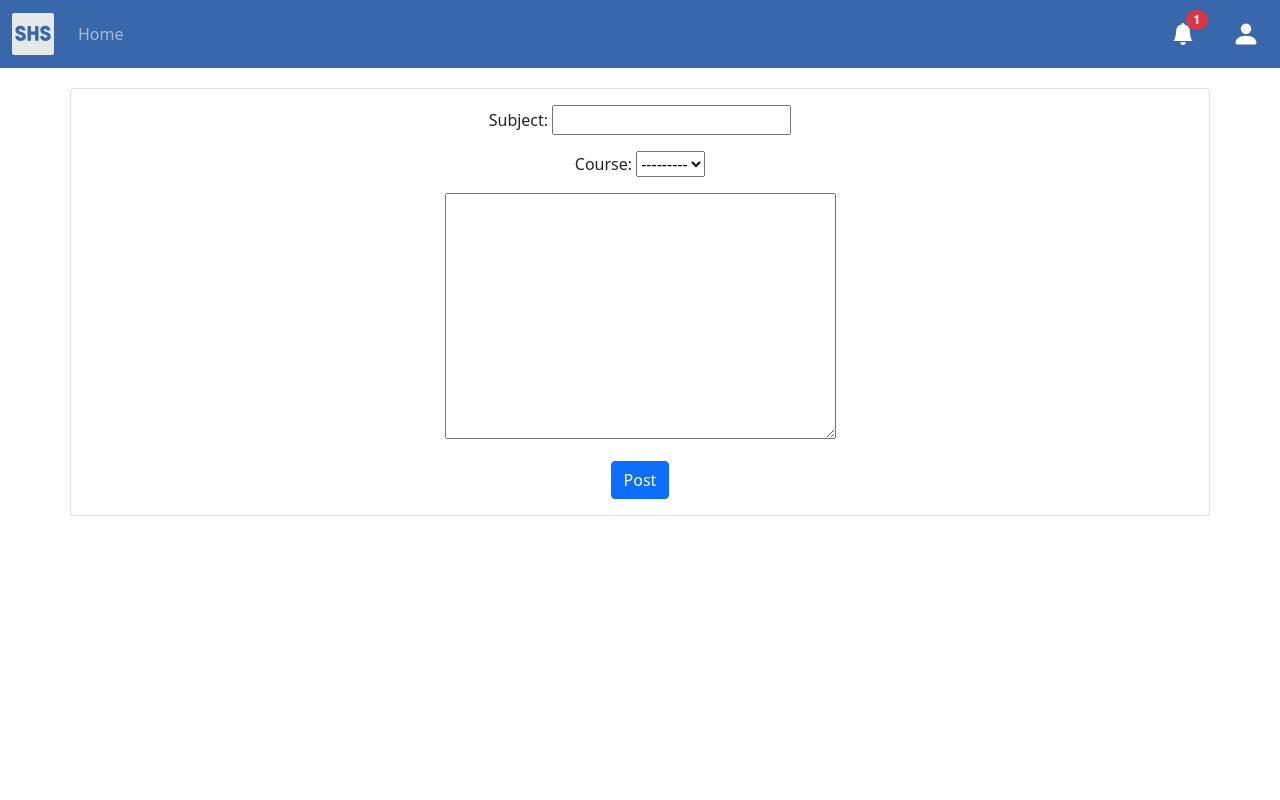
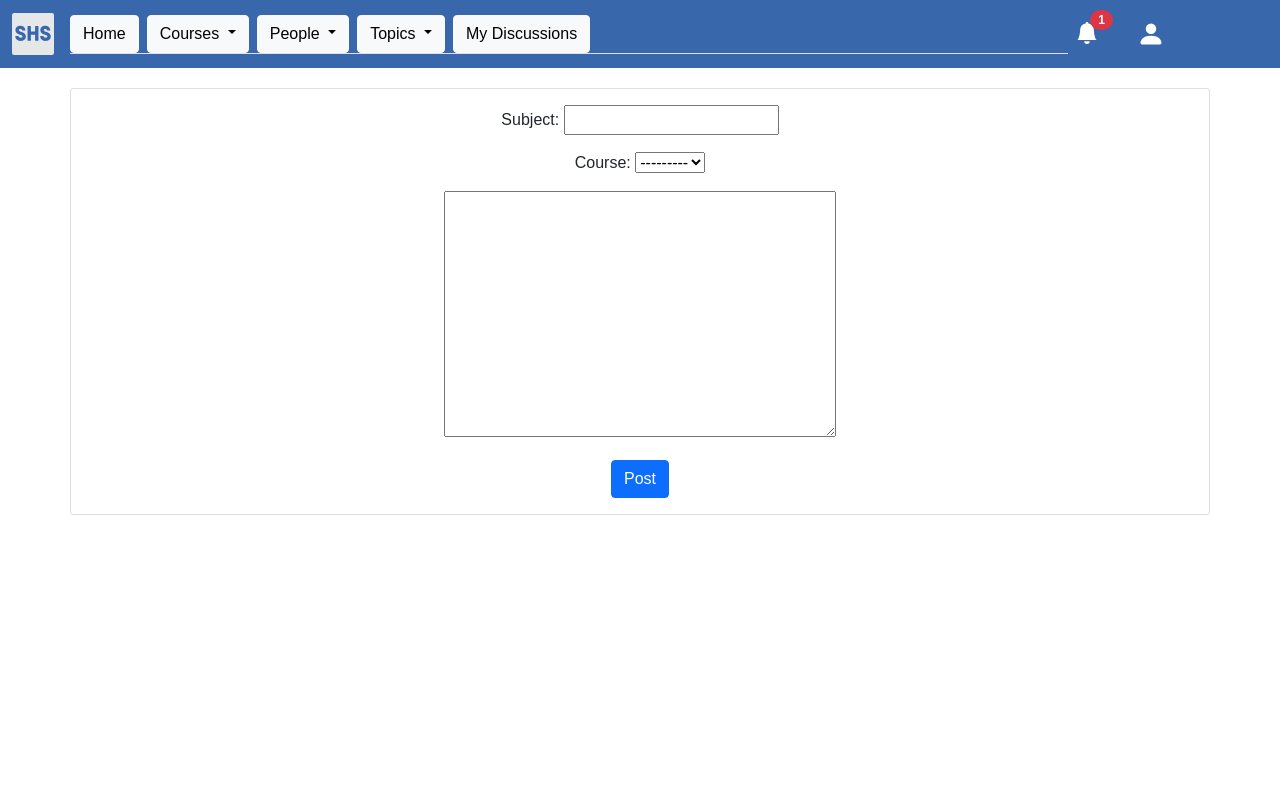
Before and after one commit to hrmian/Student_Help_Site, a Django app: page /newtopic/ in a window 1280 px wide. Run offline with Django 3.2, Linux system fonts and the light colour scheme; the visitor is signed in with stand-in values (Sample User, id 1); data that the repository does not hold is empty; some libraries are stand-ins or nearby versions.

Commit message:
adding the option bar to the dashboard

```diff
--- a/templates/base.html
+++ b/templates/base.html
@@ -23,17 +23,58 @@
                 aria-controls="navbarSupportedContent" aria-expanded="false" aria-label="Toggle navigation">
             <span class="navbar-toggler-icon"></span>
         </button>
-        <div class="collapse navbar-collapse w-100" id="navbarSupportedContent">
-            <ul class="navbar-nav me-auto mb-2 mb-lg-0">
-                <li class="nav-item">
-                    <a class="nav-link" aria-current="page" href="{% url 'home' %}">Home</a>
-                </li>
-                <!--<li class="nav-item">
-                    <a class="nav-link" aria-current="page" href="#">Discussions</a>
-                </li> -->
-            </ul>
-            <ul class="navbar-nav mr-auto">
-                {% if user.is_authenticated %}
+        <div class="collapse navbar-collapse w-100 " id="navbarSupportedContent">
+            {% if user.is_authenticated %}
+                <ul class="nav nav-tabs navbar-light col-10">
+                    <button type="button" class="btn btn-light" aria-expanded="false">
+                            Home
+                    </button>
+                    <div class="btn-group">
+                        <button type="button" class="btn btn-light dropdown-toggle mx-2" data-bs-toggle="dropdown" aria-expanded="false">
+                            Courses
+                        </button>
+                        <ul class="dropdown-menu">
+                            <li><a class="dropdown-item" href="#">Add a Course</a></li>
+                            <li><hr class="dropdown-divider"></li>
+                            <li><a class="dropdown-item" href="#">Learn About a Course</a></li>
+                            <li><hr class="dropdown-divider"></li>
+                            <li><a class="dropdown-item" href="#">Ask About a Course</a></li>
+                            <li><hr class="dropdown-divider"></li>
+                            <li><a class="dropdown-item" href="#">Leave a Comment About a Course</a></li>
+                        </ul>
+                    </div>
+                    <div class="btn-group">
+                        <button type="button" class="btn btn-light dropdown-toggle" data-bs-toggle="dropdown" aria-expanded="false">
+                            People
+                        </button>
+                        <ul class="dropdown-menu">
+                            <li><a class="dropdown-item" href="#">Professors</a></li>
+                            <li><hr class="dropdown-divider"></li>
+                            <li><a class="dropdown-item" href="#">TAs</a></li>
+                            <li><hr class="dropdown-divider"></li>
+                            <li><a class="dropdown-item" href="#">Students</a></li>
+                            <li><hr class="dropdown-divider"></li>
+                            <li><a class="dropdown-item" href="#">Alumni</a></li>
+                        </ul>
+                    </div>
+
+                    <div class="btn-group">
+                        <button type="button" class="btn btn-light dropdown-toggle mx-2" data-bs-toggle="dropdown" aria-expanded="false">
+                            Topics
+                        </button>
+                        <ul class="dropdown-menu">
+                            <li><a class="dropdown-item" href="#">My Topics</a></li>
+                            <li><hr class="dropdown-divider"></li>
+                            <li><a class="dropdown-item" href="#">Create a Topic</a></li>
+                            <li><hr class="dropdown-divider"></li>
+                            <li><a class="dropdown-item" href="#">Explore Topics</a></li>
+                        </ul>
+                    </div>
+                    <button type="button" class="btn btn-light" aria-expanded="false">
+                            My Discussions
+                    </button>
+                </ul>
+                <ul class="navbar-nav col-2">
                     <li class="nav-item dropdown">
                         <a class="nav-link" href="#" id="navbarDropdownMenuLink" role="button"
                            data-bs-toggle="dropdown" aria-expanded="false">
@@ -45,7 +86,7 @@
                             <li><a class="dropdown-item" href="#">Clear</a></li>
                         </ul>
                     </li>
-                    <li class="nav-item dropdown">
+                    <li class="nav-item dropdown col-1">
                         <a class="nav-link" href="#" id="navbarDropdownMenuLink" role="button"
                            data-bs-toggle="dropdown" aria-expanded="false">
                             <img src="{% static "images/person.svg" %}" alt="" height="28">
@@ -61,8 +102,8 @@
                             <li><a class="dropdown-item" href="{% url 'logout' %}">Log out</a></li>
                         </ul>
                     </li>
-                {% endif %}
-            </ul>
+                </ul>
+            {% endif %}
         </div>
     </div>
 </nav>
@@ -74,4 +115,62 @@
 </div>
 </div>
 </body>
-</html>
+
+
+
+
+
+
+
+
+
+
+
+
+
+
+
+<style>
+    body, html {
+        height: 100%;
+        margin: 0;
+        font-family: Arial, Helvetica, sans-serif;
+    }
+
+    .hero-image {
+        background-image: linear-gradient(rgba(0, 0, 0, 0.5), rgba(0, 0, 0, 0.5)), url("https://uwm.edu/wp-content/uploads/2016/12/uwm-seo-default-image.jpg");
+        height: 100%;
+        background-position: center;
+        background-repeat: no-repeat;
+        background-size: cover;
+        position: relative;
+    }
+
+    .hero-text {
+        text-align: center;
+        position: absolute;
+        top: 50%;
+        left: 50%;
+        transform: translate(-50%, -50%);
+        color: white;
+    }
+
+    .nav-item{
+        align-content: baseline;
+    }
+
+    .hero-text button {
+        border: none;
+        outline: 0;
+        display: inline-block;
+        padding: 10px 25px;
+        color: black;
+        background-color: #ddd;
+        text-align: center;
+        cursor: pointer;
+    }
+
+    .hero-text button:hover {
+        background-color: #555;
+        color: white;
+    }
```
